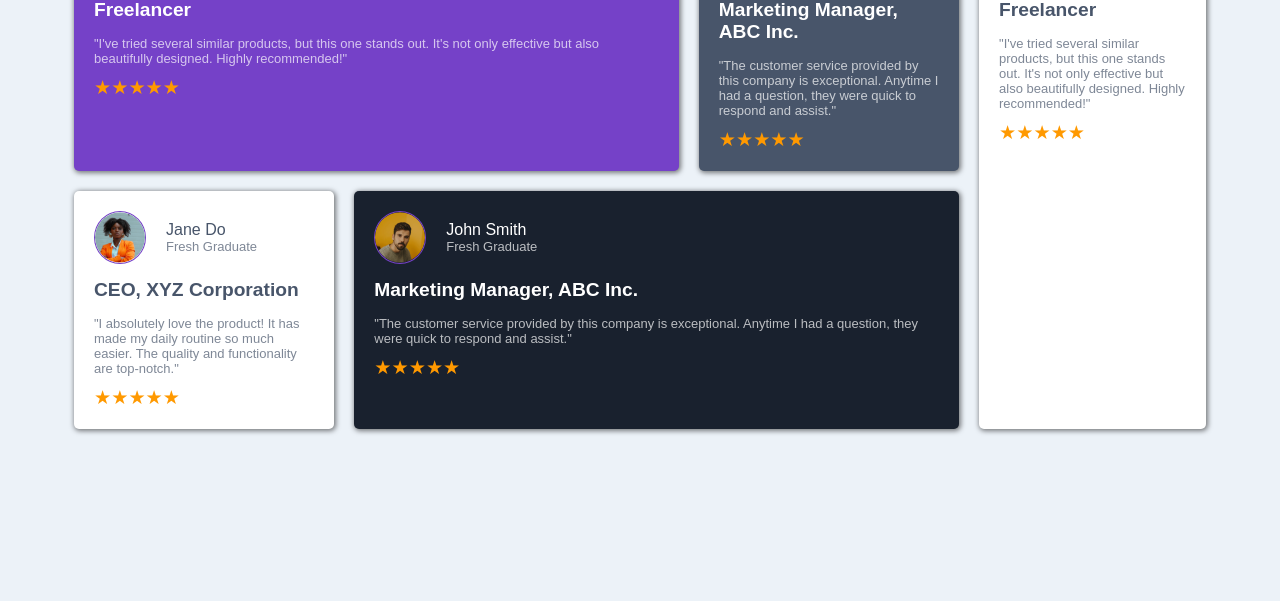
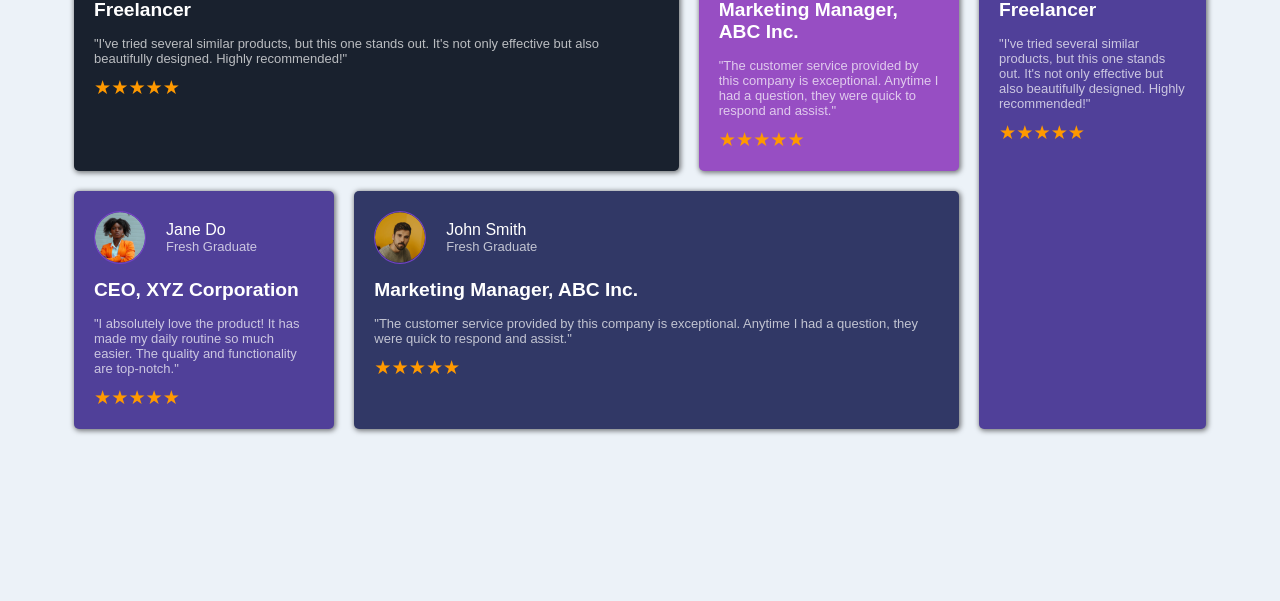
Before and after one commit to sabiha-wasema/Testimonial-Grid-Section, a plain HTML site: page index.html in a window 1280 px wide. Shown: the part 199-800 px from the top of the page. Drawn offline with Linux system fonts and the light colour scheme.

```diff
--- a/css/style.css
+++ b/css/style.css
@@ -46,8 +46,8 @@ body>h1{
 }
 
 #testimonial-1 {
-    background-color:  rgb(117, 65, 200);
-    color: #ffffff;
+    background-color: rgb(25, 33, 46);
+    color: white;
     position: relative;
     z-index: 0;
 }
@@ -58,17 +58,17 @@ body>h1{
 }
 
 #testimonial-2 {
-    background-color: rgb(72, 85, 106);
+    background-color: #974EC3;
     color: #ffffff
 }
 
 #testimonial-3, #testimonial-5 {
-    background-color: rgb(255, 255, 255);
-    color: #48556a;
+    background-color: #504099;
+    color: white;
 }
 
 #testimonial-4 {
-    background-color: rgb(25, 33, 46);
+    background-color: #313866;
     color: #ffffff;
 }
 
```
Also changed, not shown: 1 other file.
